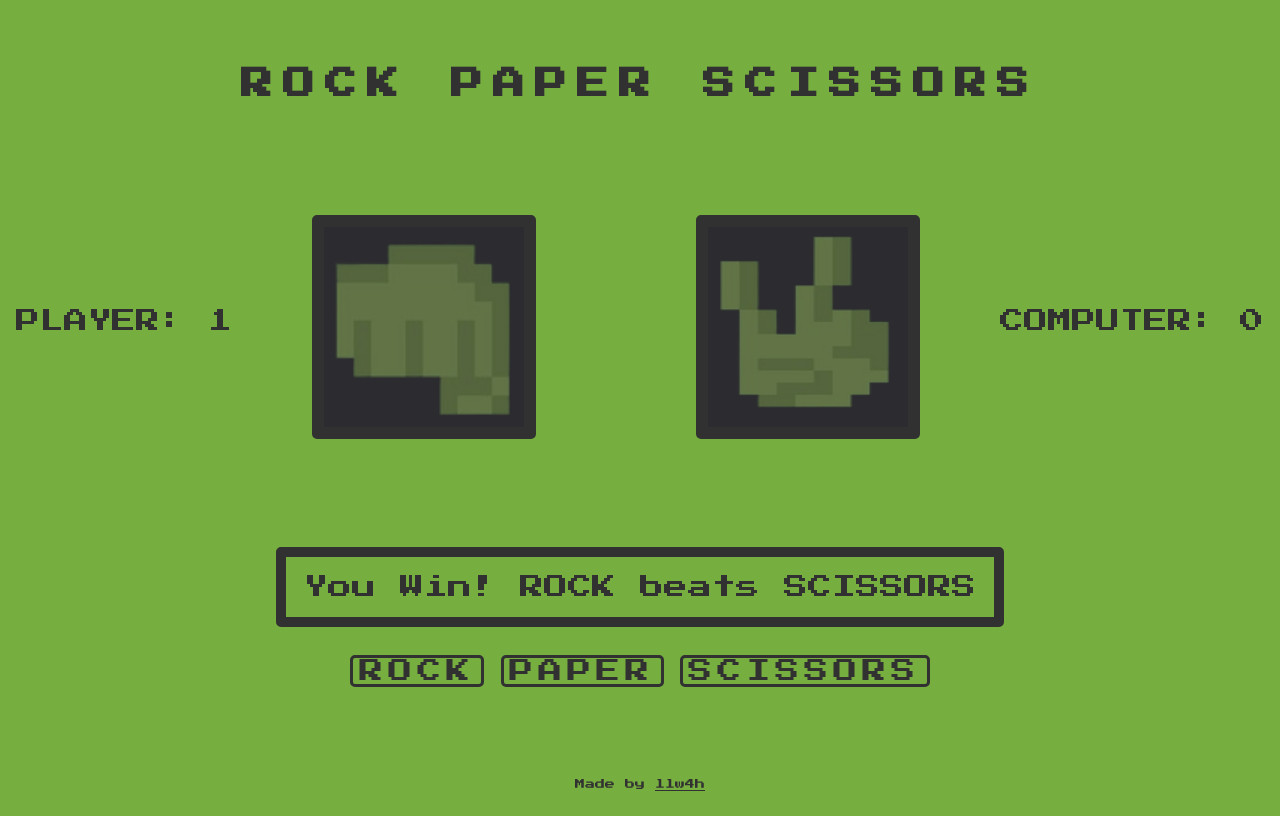
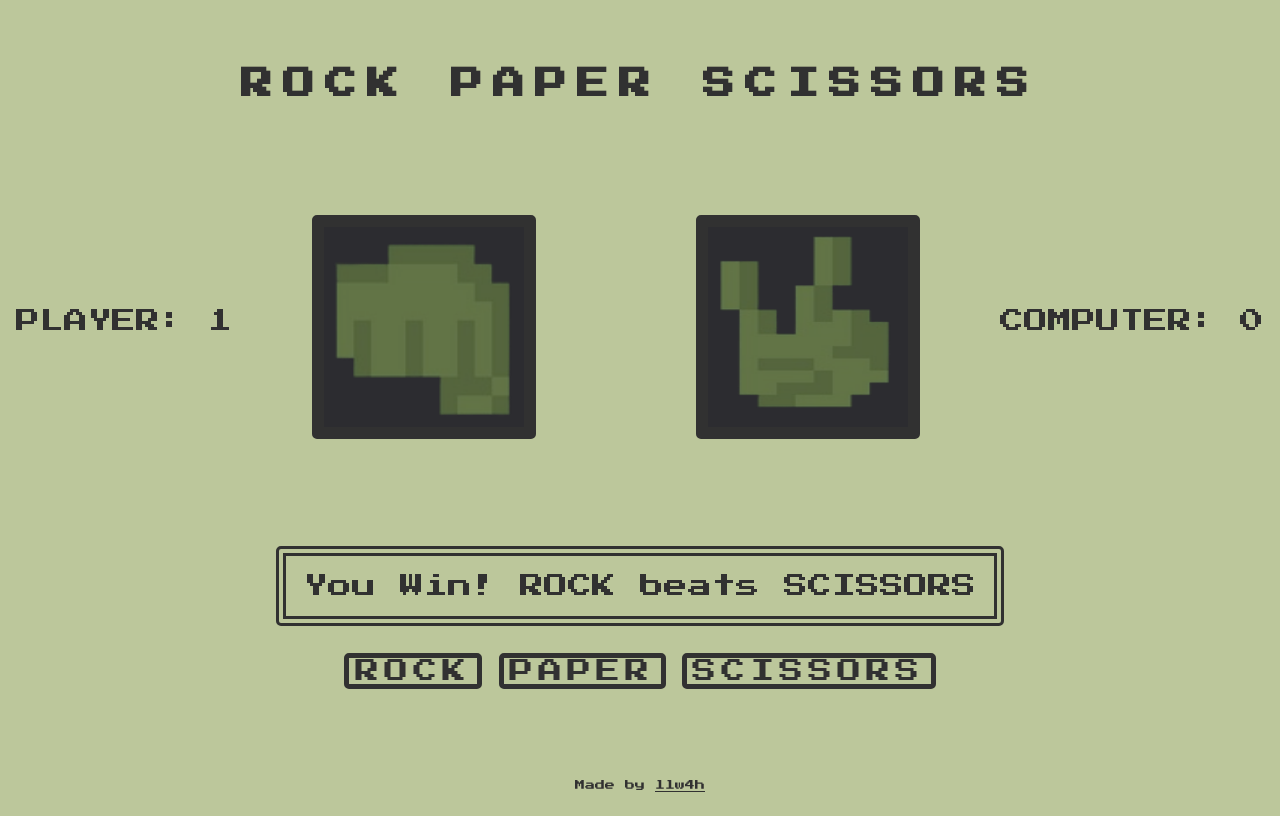
Before and after one commit to llw4h/RockPaperScissors, a plain HTML site: page index.html in a window 1280 px wide. Both pictures are taken after a click on the button "ROCK". Drawn offline with Linux system fonts and the light colour scheme.

Commit message:
changed the Ui colors and result border

```diff
--- a/index.js
+++ b/index.js
@@ -19,7 +19,7 @@ let computerScore = document.createElement('p');
 
 const resetBtn = document.createElement('button');
 const resetSpan = document.createElement('span');
-resetSpan.textContent = 'Try Again';
+resetSpan.textContent = 'TRY AGAIN';
 
 let rockImg = document.createElement('img');
 let paperImg = document.createElement('img');
--- a/style.css
+++ b/style.css
@@ -102,7 +102,7 @@
 }
 
 * {
-    background-color: #76AE3F;
+    background-color: #bcc79b;
     font-family: 'Press Start 2P', system-ui;
     color: #313131;
 }
@@ -137,7 +137,7 @@ span, button {
 }
 
 button{
-    border: 3px solid #313131;
+    border: 5px solid #313131;
     border-radius: 5px;
     cursor:pointer;
 }
@@ -167,7 +167,7 @@ button:hover{
 }
 
 .result{
-    border: 10px solid #313131;
+    border: 10px double #313131;
     padding: 18px;
     border-radius: 5px;
 }
```
